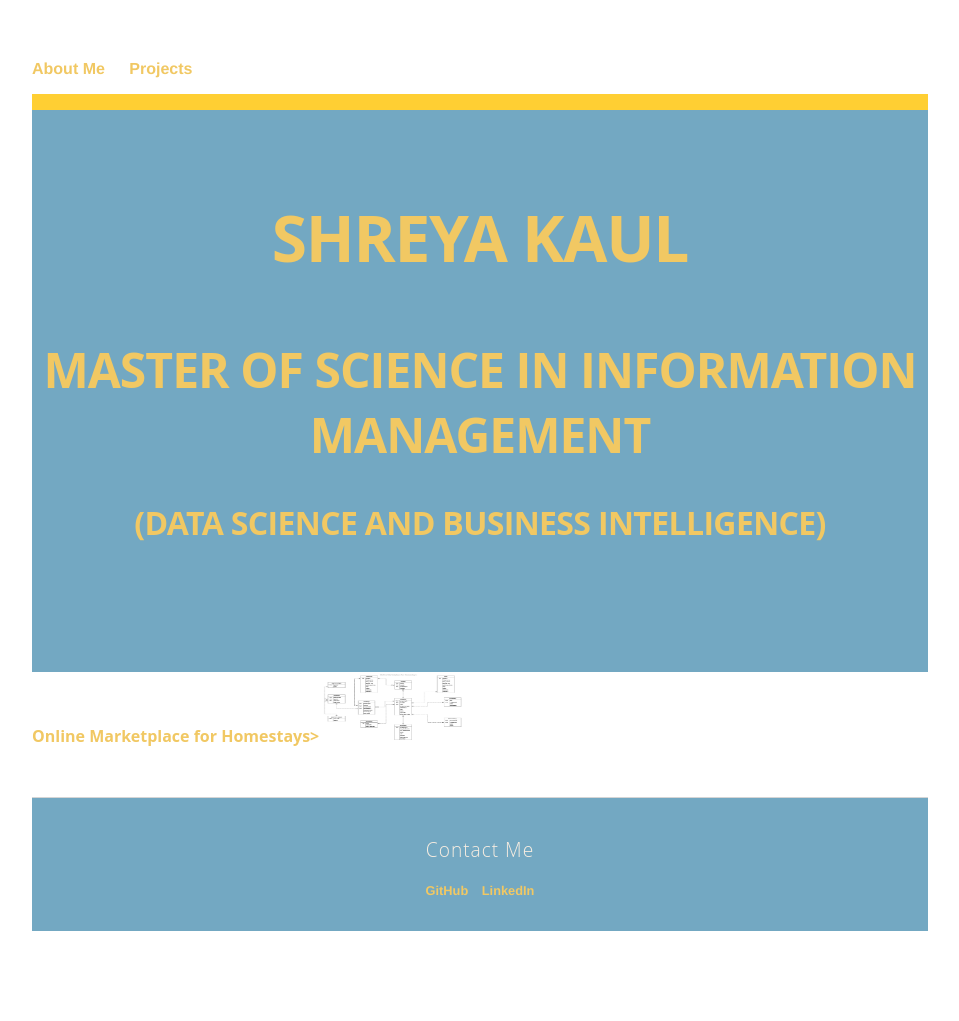
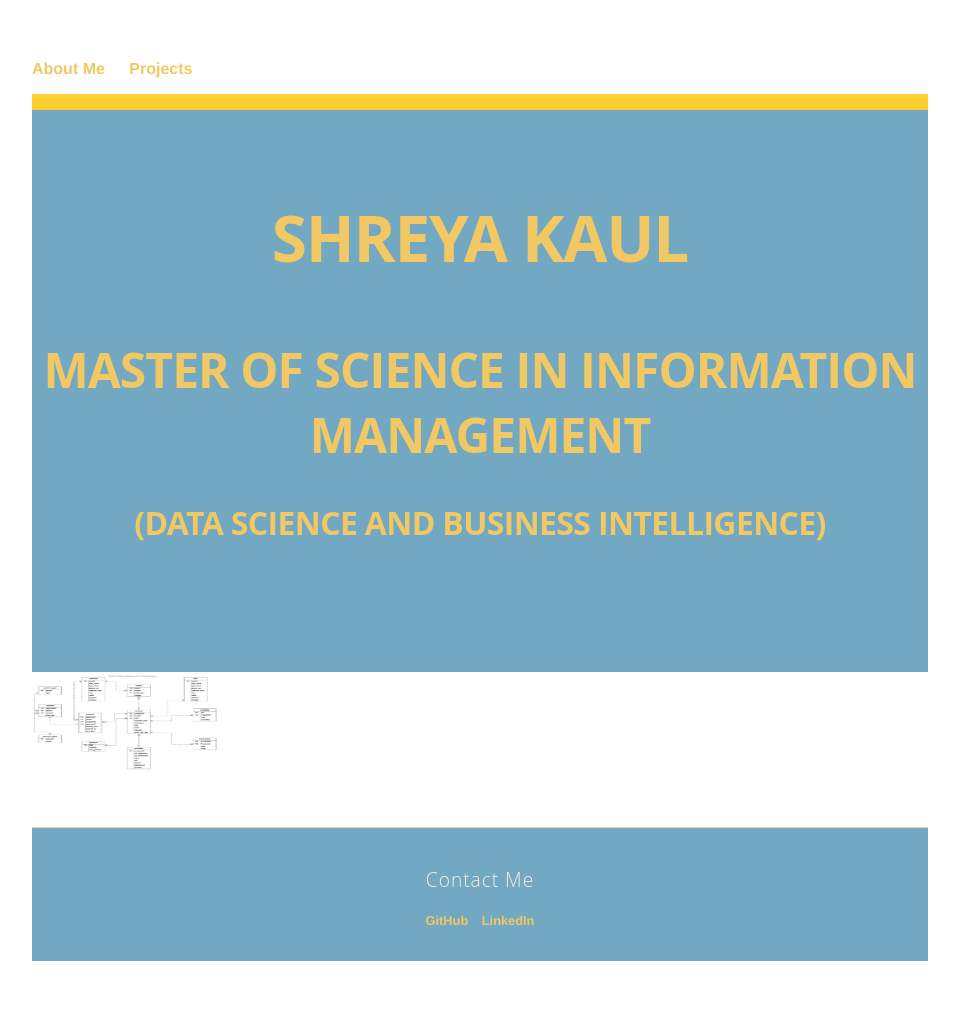
Before and after one commit to shreyakaul/shreyakaul.github.io, a Jekyll site: the page built from Projects.html, in a window 1280 px wide. Shown: the whole page, without its empty margins (160-1119 px from the left). Built offline with Jekyll 4.4.1, drawn with Linux system fonts in a browser that asks for light colours; before the commit the page ends 991 px from its top, so only the background shows below that.

Commit message:
Update Projects.html

```diff
--- a/Projects.html
+++ b/Projects.html
@@ -8,8 +8,8 @@ title: Projects
   <h3 class='masthead-heading3'>(Data Science and Business Intelligence)</h2>
 </header>
 <body>
-<a href="/online-homestay.html">Online Marketplace for Homestays>
+<a href="/online-homestay.html">
   <img alt="Online Marketplace for Homestays" src="ERD_Final-page-001.jpg"
-         width=150" height="70">
+         width=200" height="100" title="Online Marketplace for Homestays">
   </a>
 </body>
```
